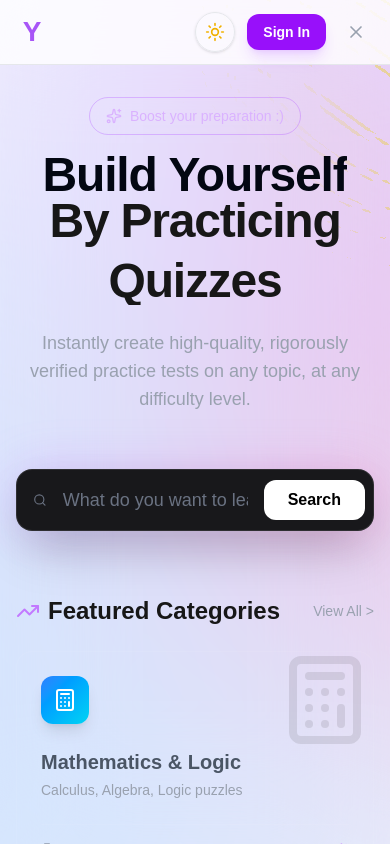
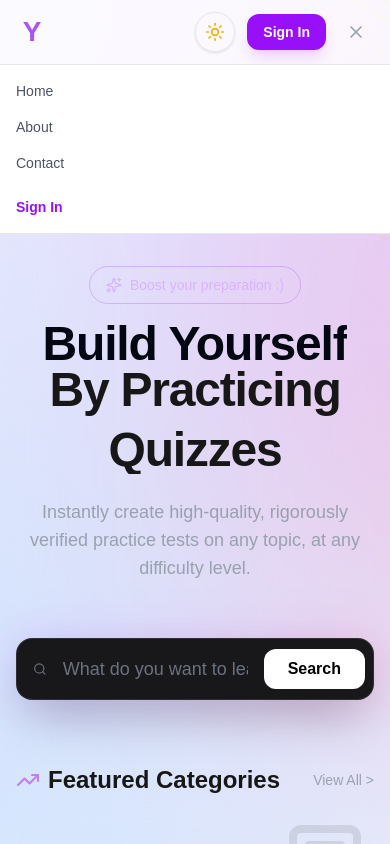
Before and after one commit to yoursaathicompany/YourSaathi, a Next.js app: page / in a window 390 px wide. Both pictures are taken after a click on the button 356 px from the left and 32 px from the top of the page. Shown: the top 844 px of the page. Built offline with nearby package versions, Linux system fonts and the light colour scheme; no server answers.

Commit message:
fix(nav): separate mobile and user menus, add mobile nav links

```diff
--- a/src/components/Navbar.tsx
+++ b/src/components/Navbar.tsx
@@ -11,7 +11,8 @@ import { motion, AnimatePresence } from 'framer-motion';
 export default function Navbar() {
   const { data: session, status } = useSession();
   const [balance, setBalance] = useState<number>(0);
-  const [menuOpen, setMenuOpen] = useState(false);
+  const [userMenuOpen, setUserMenuOpen] = useState(false);
+  const [mobileMenuOpen, setMobileMenuOpen] = useState(false);
 
   // Fetch live balance on mount & when session changes
   useEffect(() => {
@@ -70,11 +71,11 @@ export default function Navbar() {
               {/* User dropdown */}
               <div className="relative">
                 <button
-                  onClick={() => setMenuOpen(o => !o)}
+                  onClick={() => setUserMenuOpen(o => !o)}
                   id="user-menu-btn"
                   className="flex items-center gap-2 px-2 py-1.5 rounded-xl hover:bg-white/5 transition-colors"
                   aria-haspopup="true"
-                  aria-expanded={menuOpen}
+                  aria-expanded={userMenuOpen}
                 >
                   {session.user.image ? (
                     <img src={session.user.image} alt={session.user.name ?? 'User'} className="w-7 h-7 rounded-full" />
@@ -89,7 +90,7 @@ export default function Navbar() {
                 </button>
 
                 <AnimatePresence>
-                  {menuOpen && (
+                  {userMenuOpen && (
                     <motion.div
                       initial={{ opacity: 0, scale: 0.95, y: -8 }}
                       animate={{ opacity: 1, scale: 1, y: 0 }}
@@ -97,31 +98,31 @@ export default function Navbar() {
                       className="absolute right-0 top-full mt-2 w-48 bg-[#18181b] border border-white/10 rounded-xl shadow-2xl overflow-hidden"
                       role="menu"
                     >
-                      <Link href="/profile" role="menuitem" onClick={() => setMenuOpen(false)}
+                      <Link href="/profile" role="menuitem" onClick={() => setUserMenuOpen(false)}
                         className="flex items-center gap-2 px-4 py-2.5 text-sm text-gray-300 hover:bg-white/5 hover:text-white transition-colors">
                         <User className="w-4 h-4" /> Profile & Wallet
                       </Link>
-                      <Link href="/history" role="menuitem" onClick={() => setMenuOpen(false)}
+                      <Link href="/history" role="menuitem" onClick={() => setUserMenuOpen(false)}
                         className="flex items-center gap-2 px-4 py-2.5 text-sm text-gray-300 hover:bg-white/5 hover:text-white transition-colors">
                         <History className="w-4 h-4" /> Quiz History
                       </Link>
-                      <Link href="/redeem" role="menuitem" onClick={() => setMenuOpen(false)}
+                      <Link href="/redeem" role="menuitem" onClick={() => setUserMenuOpen(false)}
                         className="flex items-center gap-2 px-4 py-2.5 text-sm text-yellow-400 hover:bg-yellow-500/5 transition-colors">
                         <Coins className="w-4 h-4" /> Redeem Coins
                       </Link>
-                      <Link href="/settings" role="menuitem" onClick={() => setMenuOpen(false)}
+                      <Link href="/settings" role="menuitem" onClick={() => setUserMenuOpen(false)}
                         className="flex items-center gap-2 px-4 py-2.5 text-sm text-gray-300 hover:bg-white/5 hover:text-white transition-colors">
                         <Settings className="w-4 h-4" /> Settings
                       </Link>
                       {isAdmin && (
-                        <Link href="/admin" role="menuitem" onClick={() => setMenuOpen(false)}
+                        <Link href="/admin" role="menuitem" onClick={() => setUserMenuOpen(false)}
                           className="flex items-center gap-2 px-4 py-2.5 text-sm text-indigo-400 hover:bg-white/5 transition-colors">
                           <Shield className="w-4 h-4" /> Admin Panel
                         </Link>
                       )}
                       <div className="border-t border-white/5" />
                       <button
-                        onClick={() => { signOut({ callbackUrl: '/login' }); setMenuOpen(false); }}
+                        onClick={() => { signOut({ callbackUrl: '/login' }); setUserMenuOpen(false); }}
                         role="menuitem"
                         id="btn-signout"
                         className="flex w-full items-center gap-2 px-4 py-2.5 text-sm text-red-400 hover:bg-red-500/10 transition-colors"
@@ -146,13 +147,52 @@ export default function Navbar() {
           {/* Mobile menu toggle */}
           <button
             className="md:hidden p-2 rounded-lg hover:bg-white/5 text-gray-400"
-            onClick={() => setMenuOpen(o => !o)}
+            onClick={() => setMobileMenuOpen(o => !o)}
             aria-label="Toggle menu"
           >
-            {menuOpen ? <X className="w-5 h-5" /> : <Menu className="w-5 h-5" />}
+            {mobileMenuOpen ? <X className="w-5 h-5" /> : <Menu className="w-5 h-5" />}
           </button>
         </div>
       </div>
+
+      {/* Mobile Nav Menu */}
+      <AnimatePresence>
+        {mobileMenuOpen && (
+          <motion.div
+            initial={{ opacity: 0, height: 0 }}
+            animate={{ opacity: 1, height: 'auto' }}
+            exit={{ opacity: 0, height: 0 }}
+            className="md:hidden border-t border-gray-200 dark:border-white/5 bg-white/95 dark:bg-[#09090b]/95 backdrop-blur-xl overflow-hidden"
+          >
+            <nav className="flex flex-col px-4 py-4 gap-4 text-sm font-medium text-gray-600 dark:text-gray-300">
+              <Link href="/" onClick={() => setMobileMenuOpen(false)} className="hover:text-gray-900 dark:hover:text-white transition-colors">Home</Link>
+              <Link href="/about" onClick={() => setMobileMenuOpen(false)} className="hover:text-gray-900 dark:hover:text-white transition-colors">About</Link>
+              <Link href="/contact" onClick={() => setMobileMenuOpen(false)} className="hover:text-gray-900 dark:hover:text-white transition-colors">Contact</Link>
+
+              {session && (
+                <Link href="/profile" onClick={() => setMobileMenuOpen(false)} className="hover:text-gray-900 dark:hover:text-white transition-colors">
+                  Profile
+                </Link>
+              )}
+              {session && (
+                <Link href="/redeem" onClick={() => setMobileMenuOpen(false)} className="text-yellow-600 dark:text-yellow-400 flex items-center gap-1">
+                  <Coins className="w-4 h-4" /> Redeem
+                </Link>
+              )}
+              {isAdmin && (
+                <Link href="/admin" onClick={() => setMobileMenuOpen(false)} className="text-indigo-600 dark:text-indigo-400 flex items-center gap-1">
+                  <Shield className="w-4 h-4" /> Admin
+                </Link>
+              )}
+              {status === 'unauthenticated' && (
+                <Link href="/login" onClick={() => setMobileMenuOpen(false)} className="text-purple-600 font-semibold mt-2">
+                  Sign In
+                </Link>
+              )}
+            </nav>
+          </motion.div>
+        )}
+      </AnimatePresence>
     </header>
   );
 }
```
